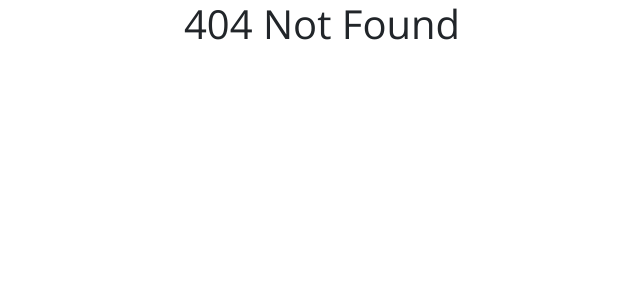
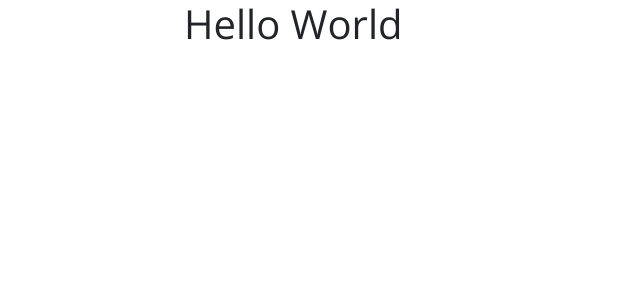
Before and after one commit to dejavuhq/sub-routines-frontend, a React app: page /home in a window 1280 px wide. Before the commit this address had no page. Shown: the top 300 px of the page, without its empty margins (276-916 px from the left). Built offline with nearby package versions, Linux system fonts and the light colour scheme.

Commit message:
ADD Home to routes

```diff
--- a/src/components/App.js
+++ b/src/components/App.js
@@ -1,6 +1,6 @@
 import React from 'react';
 import { BrowserRouter, Switch, Route } from 'react-router-dom';
-// import Home from '../components/Home';
+import Home from '../components/Home';
 import Login from '../components/Login';
 import { Register } from '../Pages/Register/index';
 import NotFound from '../components/NotFound';
@@ -10,6 +10,7 @@ import "../assets/styles/main.scss";
 const App = () => (
   <BrowserRouter>
       <Switch>
+        <Route exact path='/home' component={Home} />
         <Route exact path='/register' component={Register} />
         <Route exact path='/login' component={Login} />
         <Route component={NotFound} />
```
